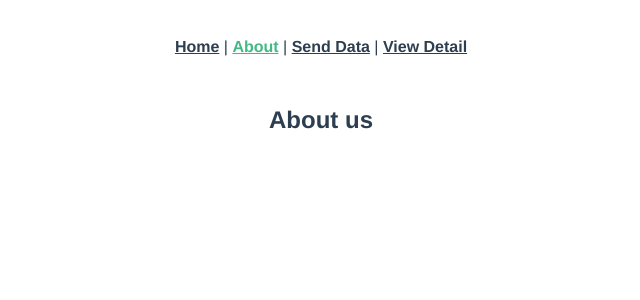
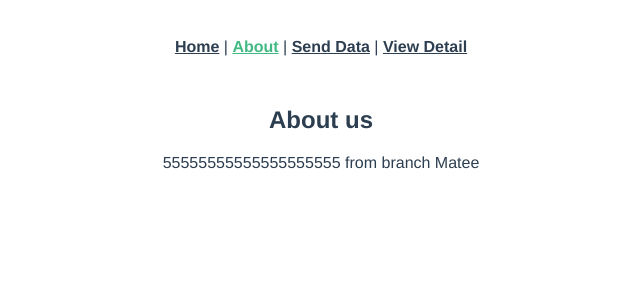
Before and after one commit to maenae191/Vue-Learning, a Vue app: page /about in a window 1280 px wide. Shown: the top 300 px of the page, without its empty margins (319-959 px from the left). Built offline with nearby package versions, Linux system fonts and the light colour scheme.

Commit message:
Update AboutUs.vue
Add text

```diff
--- a/src/components/AboutUs.vue
+++ b/src/components/AboutUs.vue
@@ -1,6 +1,7 @@
 <template>
 <section>
     <h1>About us</h1>
+    <p>55555555555555555555 from branch Matee</p>
 
 </section>
 </template>
```
